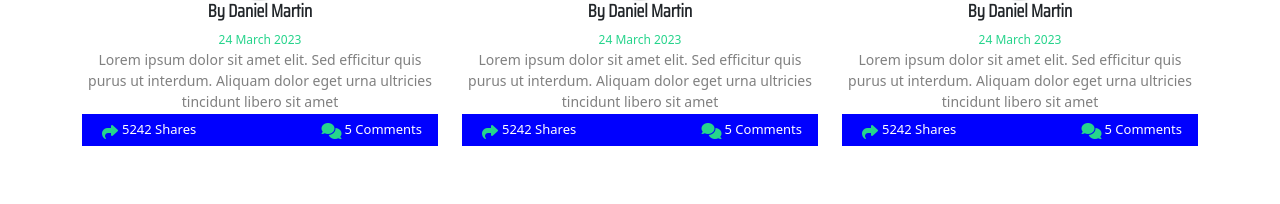
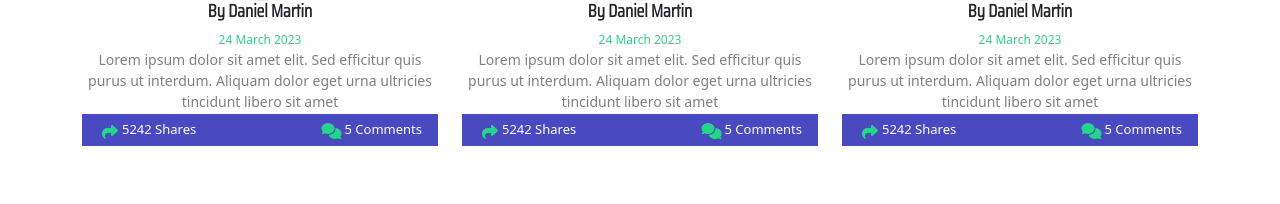
Before and after one commit to rajooadv/React-Bootstrap, a React (Create React App) app: page / in a window 1280 px wide. Shown: the part 4195-4399 px from the top of the page. Built offline with nearby package versions, Linux system fonts and the light colour scheme; grey boxes are pictures that could not be loaded.

Commit message:
updated style in blog component

```diff
--- a/src/style/blog.css
+++ b/src/style/blog.css
@@ -22,7 +22,7 @@ img {
 }
 
 .blogFooter {
-    background: blue;
+    background: #4949c0;
     display: flex;
     justify-content: space-between;
     align-items: center;
```
